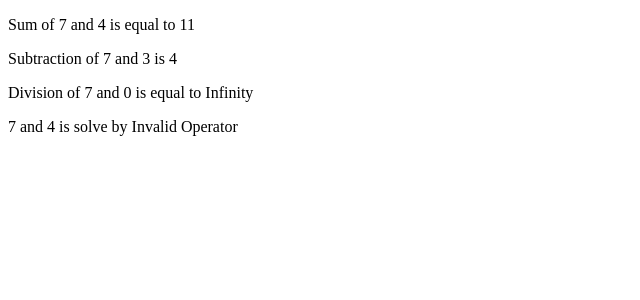
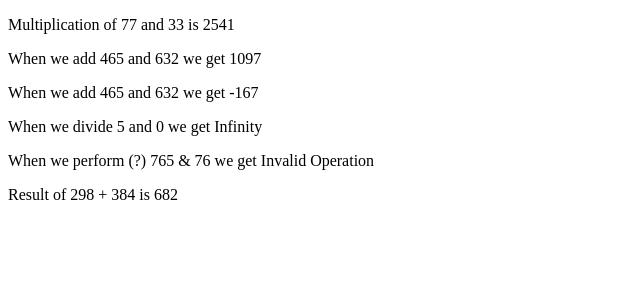
Before and after one commit to SwetaSharmaSuccessive/javascriptclient, a React (Create React App) app: page / in a window 1280 px wide. Shown: the top 300 px of the page, without its empty margins (0-640 px from the left). Built offline with nearby package versions, Linux system fonts and the light colour scheme.

Commit message:
modify #40791

```diff
--- a/src/components/Math/Math.jsx
+++ b/src/components/Math/Math.jsx
@@ -5,28 +5,21 @@ const Math = (props) => {
   const {
     first, second, operator, children,
   } = props;
-  let { result } = props;
-  switch (operator) {
-  case '+': result = first + second;
-    break;
-  case '-': result = first - second;
-    break;
-  case '/': result = first / second;
-    break;
-  case '*': result = first * second;
-    break;
-  default:
-    result = 'Invalid Operator';
-    break;
+  const operatorList = ['+', '-', '*', '/'];
+  const calculateResult = () => {
+    if (!operatorList.includes(operator)) {
+      return 'Invalid Operation';
+    }
+    /* eslint-disable no-eval */
+    return eval(`${first} ${operator} ${second}`);
+  };
+  if (children) {
+    return children({ first, second, result: calculateResult() });
   }
-  if (children) {
-    return children(first, second, result);
-  }
-
   return (
-    <>
-      <p />
-    </>
+    <p>
+      {`Result of ${first} ${operator} ${second} is ${calculateResult()}`}
+    </p>
   );
 };
 Math.propTypes = {
@@ -34,7 +27,6 @@ Math.propTypes = {
   second: PropTypes.number.isRequired,
   operator: PropTypes.string.isRequired,
   children: PropTypes.node,
-  result: PropTypes.number.isRequired,
 };
 Math.defaultProps = {
   children: undefined,
--- a/src/pages/ChildrenDemo/ChildrenDemo.jsx
+++ b/src/pages/ChildrenDemo/ChildrenDemo.jsx
@@ -1,96 +1,116 @@
 import React from 'react';
 import { ThemeProvider } from '@material-ui/core';
-import Math from '../../components/Math/Math';
+import { Math } from '../../components/Math';
 import Theme from '../../theme';
 
-class ChildrenDemo extends React.Component {
-  getResult() {
-    let { result } = this.state;
-    result = '';
-    this.setState({ result });
-  }
-
-  render() {
-    return (
+const ChildrenDemo = () => (
   <>
     <ThemeProvider theme={Theme} />
-        <Math first={7} second={4} operator="+">
+    <Math
+      first={77}
+      second={33}
+      operator="*"
+    >
       {
-            (first, second, result) => (
+        (item) => (
           <p>
-                Sum of
             {' '}
-                {first}
+            Multiplication of
+            {' '}
+            {item.first}
             {' '}
             and
             {' '}
-                {second}
+            {item.second}
             {' '}
-                is equal to
+            is
             {' '}
-                {result}
+            {item.result}
           </p>
         )
       }
     </Math>
-        <Math first={7} second={3} operator="-">
+    <Math first={465} second={632} operator="+">
       {
-            (first, second, result) => (
+        (item) => (
           <p>
-                Subtraction of
+            When we add
             {' '}
-                {first}
+            {item.first}
             {' '}
             and
             {' '}
-                {second}
+            {item.second}
             {' '}
-                is
+            we get
             {' '}
-                {result}
+            {item.result}
           </p>
         )
       }
     </Math>
-        <Math first={7} second={0} operator="/">
+    <Math first={465} second={632} operator="-">
       {
-            (first, second, result) => (
+        (item) => (
           <p>
-                Division of
+            When we add
             {' '}
-                {first}
+            {item.first}
             {' '}
             and
             {' '}
-                {second}
+            {item.second}
             {' '}
-                is equal to
+            we get
             {' '}
-                {result}
+            {item.result}
           </p>
         )
       }
     </Math>
-        <Math first={7} second={4} operator="^">
+    <Math first={5} second={0} operator="/">
       {
-            (first, second, result) => (
+        (item) => (
           <p>
+            When we divide
             {' '}
-                {first}
+            {item.first}
             {' '}
             and
             {' '}
-                {second}
+            {item.second}
             {' '}
-                is solve by
+            we get
             {' '}
-                {result}
+            {item.result}
           </p>
         )
       }
     </Math>
+    <Math first={765} second={76} operator="?">
+      {
+        (item) => (
+          <p>
+            When we perform (?)
+            {' '}
+            {item.first}
+            {' '}
+            &
+            {' '}
+            {item.second}
+            {' '}
+            we get
+            {' '}
+            {item.result}
+          </p>
+        )
+      }
+    </Math>
+    <Math
+      first={298}
+      second={384}
+      operator="+"
+    />
   </>
 );
-  }
-}
 export default ChildrenDemo;
```
Lines whose indentation alone changed are shown as unchanged.
